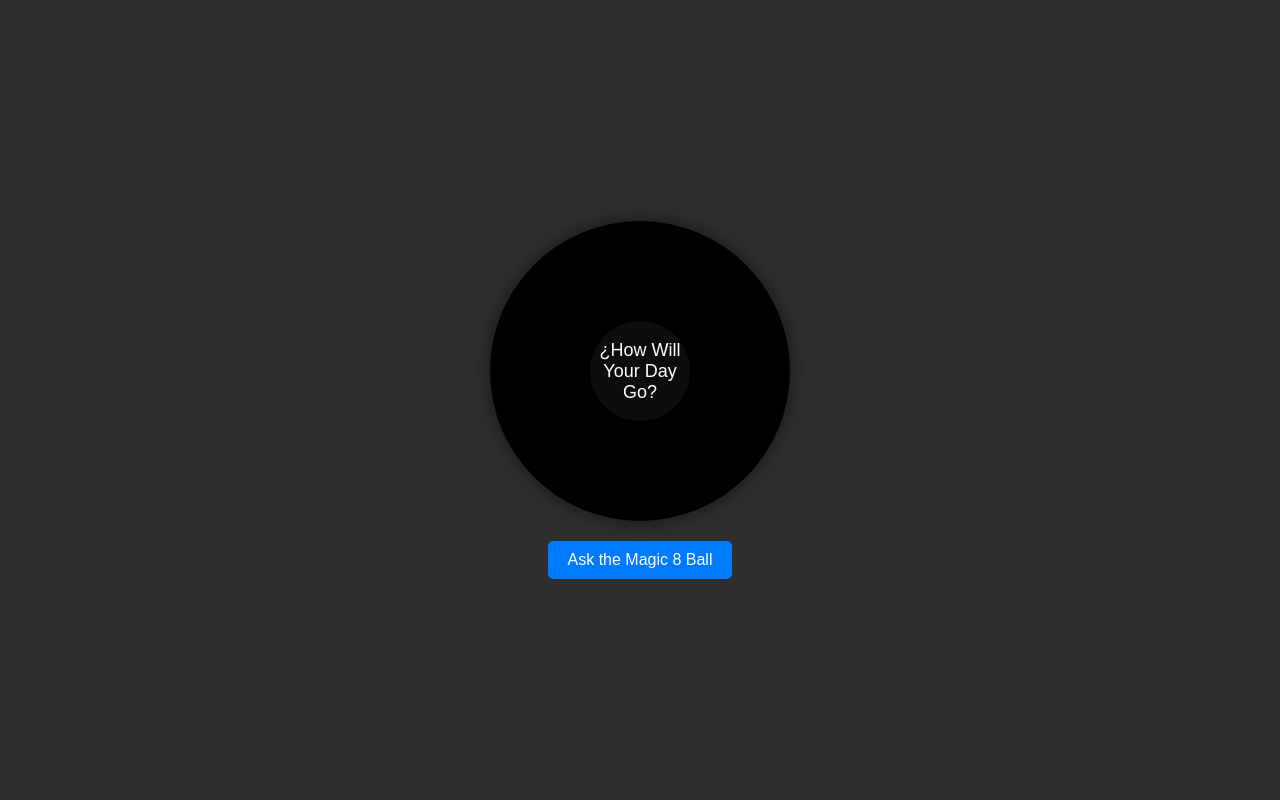
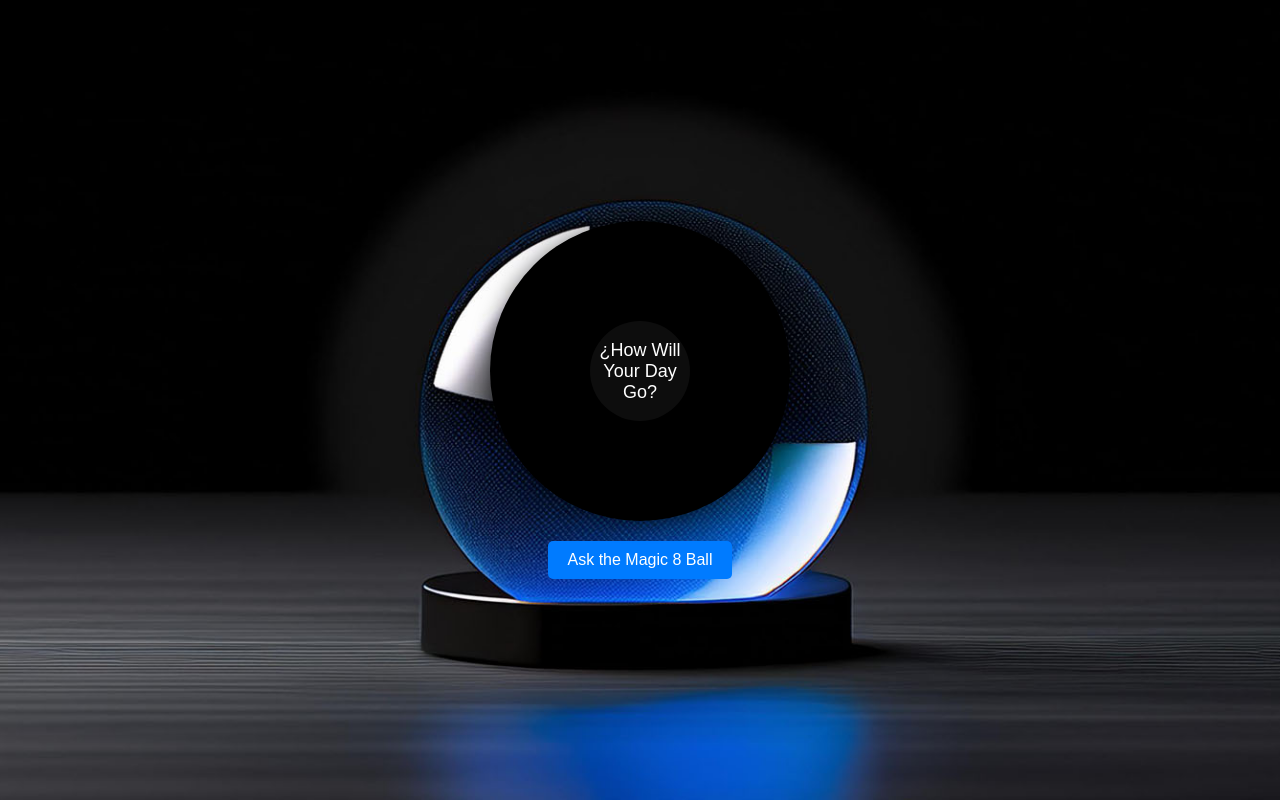
Before and after one commit to Squishybytes/magic-8-ball-advisor, a plain HTML site: page index.html in a window 1280 px wide. Drawn offline with Linux system fonts and the light colour scheme.

Commit message:
Attempting To Create New Background For 8-Ball

```diff
--- a/styles.css
+++ b/styles.css
@@ -1,31 +1,49 @@
+/* Existing body styles preserved with added background settings */
 body {
-    background-color: #2E2E2E; /* Background color */
-    color: white; /* Text color */
-    display: flex;
-    justify-content: center;
-    align-items: center;
-    height: 100vh;
-    margin: 0;
-    font-family: Arial, sans-serif;
+    background: url('images/Crystal Ball.jpg') no-repeat center center fixed; /* Adds the background image */
+    background-size: cover; /* Ensures the background image covers the entire screen */
+    background-color: #2E2E2E; /* Fallback background color */
+    color: white; /* Text color remains as defined */
+    display: flex; /* Existing layout */
+    justify-content: center; /* Center elements horizontally */
+    align-items: center; /* Center elements vertically */
+    height: 100vh; /* Full viewport height */
+    margin: 0; /* Removes default margin */
+    font-family: Arial, sans-serif; /* Font family remains the same */
+    overflow: hidden; /* Prevents scrolling to fit the new background */
 }
 
+/* Container remains centered with text aligned */
 .container {
     text-align: center;
 }
 
+/* Existing magic 8-ball styles */
 .magic-8-ball {
     width: 300px;
     height: 300px;
-    background-color: black; /* Magic 8 Ball color */
+    background-color: black; /* Keeps the original ball color */
     border-radius: 50%; /* Makes it a circle */
     display: flex;
     justify-content: center;
     align-items: center;
     box-shadow: 0 0 20px rgba(0, 0, 0, 0.5);
     position: relative;
-    margin-bottom: 20px; /* Space between the ball and button */
+    margin-bottom: 20px; /* Keeps space between the ball and button */
 }
 
+/* Positioning the 8-Ball within the new background */
+.eight-ball {
+    position: absolute;
+    top: 50%; /* Adjust to align vertically on the crystal ball */
+    left: 50%; /* Adjust to align horizontally on the crystal ball */
+    transform: translate(-50%, -50%); /* Centers the 8-Ball */
+    z-index: 10; /* Places it above the background */
+    width: 100px; /* Adjust size as needed */
+    height: auto;
+}
+
+/* Existing answer styles */
 .answer {
     width: 100px;
     height: 100px;
@@ -40,6 +58,7 @@ body {
     transform: translateY(-50%); /* Adjust for exact center */
 }
 
+/* Button styles retained as is */
 button {
     padding: 10px 20px;
     font-size: 16px;
```
Also changed, not shown: images/Crystal Ball.jpg (added).
